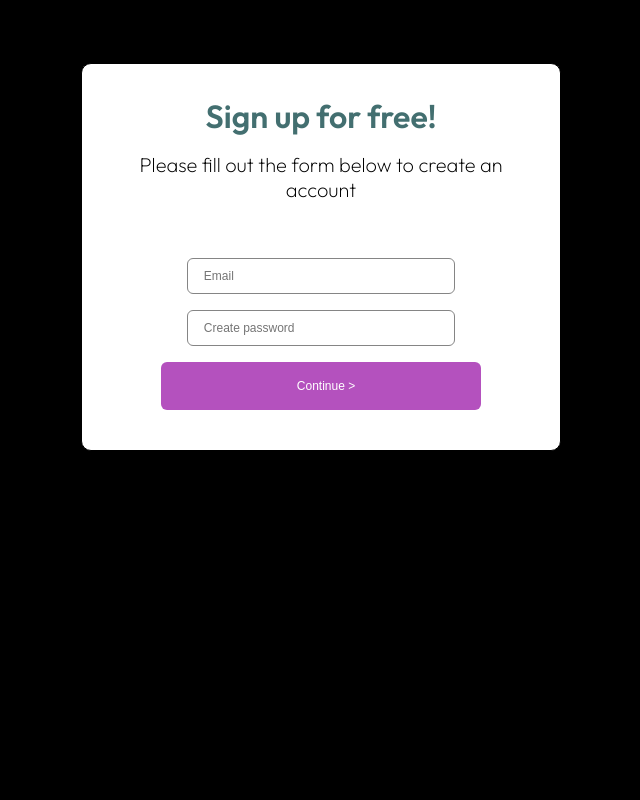
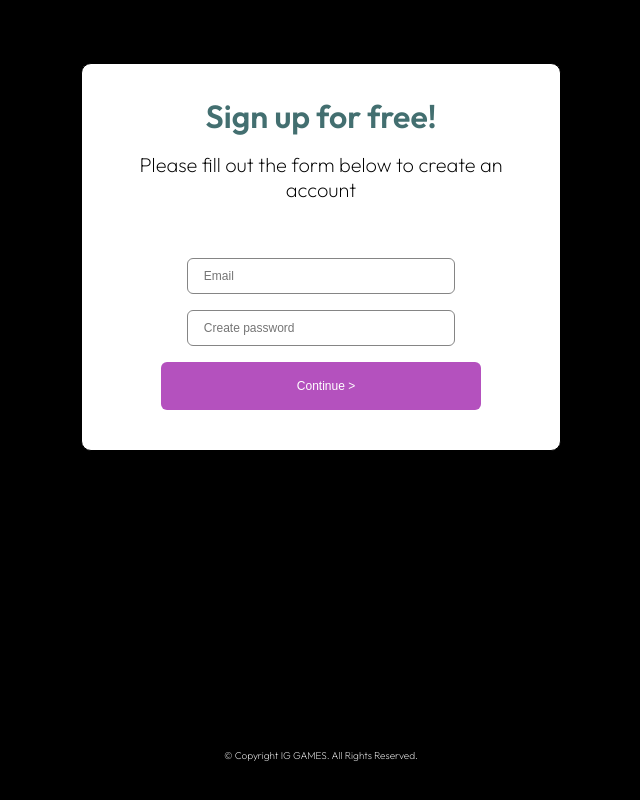
Before and after one commit to myyoss/TEST--LandingPage, a plain HTML site: page index.html in a window 1280 px wide. Shown: the part 2180-2980 px from the top of the page, without its empty margins (319-959 px from the left). Before the commit the page ends 2919 px from the top, so only its background shows below. Drawn offline with Linux system fonts and the light colour scheme.

Commit message:
Copyright

```diff
--- a/index.html
+++ b/index.html
@@ -92,6 +92,9 @@
     <div class="iphone-13 fade-in">
         <img src="./images/iphone13.png" alt="iphone13.png">
     </div>
+    <div class="allrights">
+            <p>&copy; Copyright IG GAMES. All Rights Reserved.</p>
+    </div>
     <script src="index.js"></script>
 </body>
 
--- a/style.scss
+++ b/style.scss
@@ -258,6 +258,15 @@ div {
     }
 }
 
+.allrights {
+    color: #ffffff;
+    font-size: x-small;
+    font-weight: 100;
+    display: flex;
+    justify-content: center;
+    margin-bottom: 2rem;
+}
+
 
 .fade-in {
     opacity: 0;
```
Also changed, not shown: dist/style.css.
